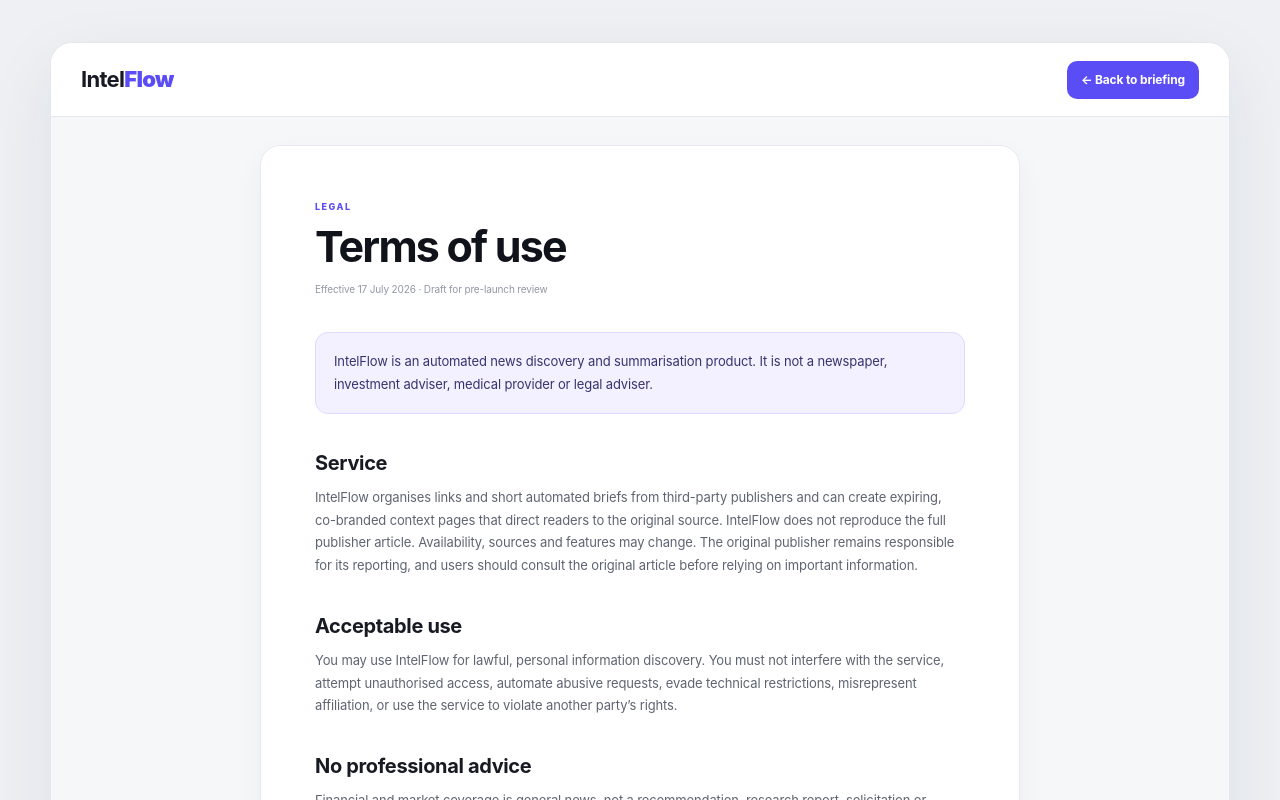
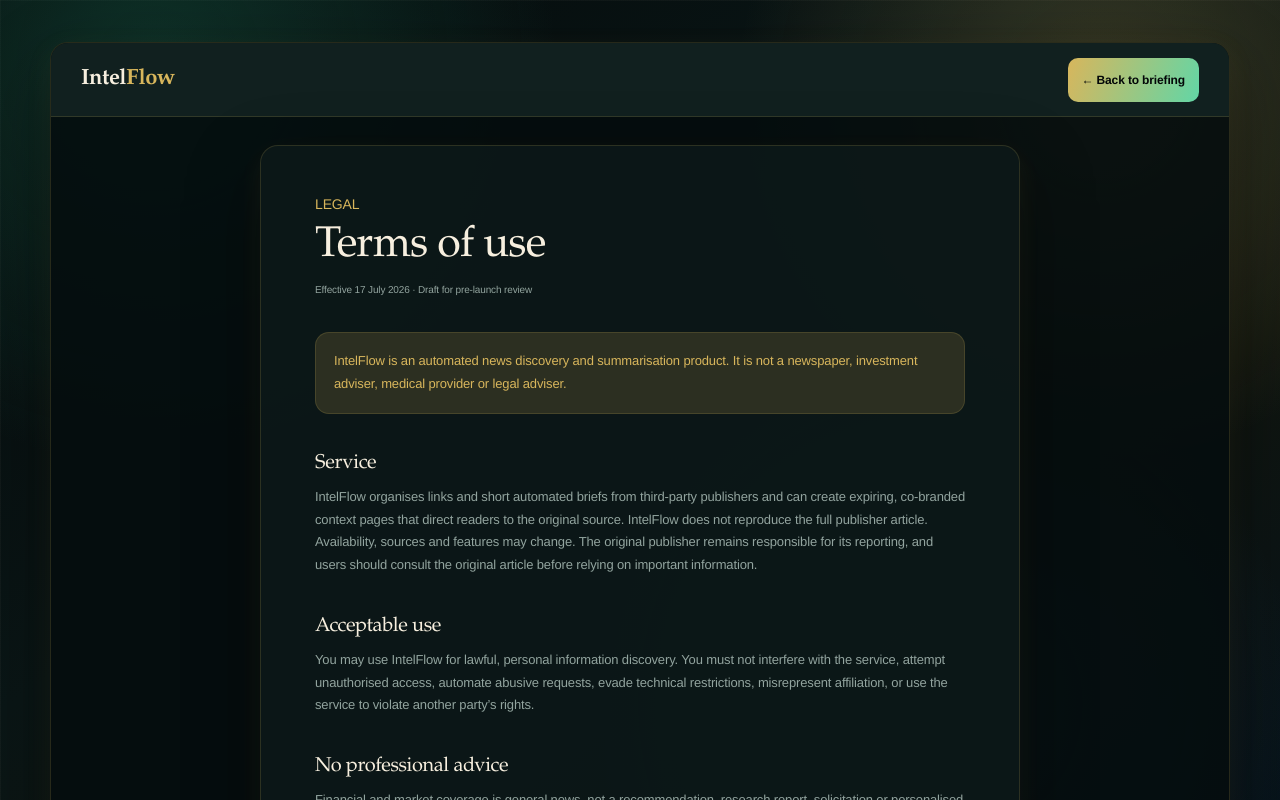
Before and after one commit to dmokariya/intelflow, a Next.js app: page /terms in a window 1280 px wide. Shown: the top 800 px of the page. Built offline with nearby package versions, Linux system fonts and the light colour scheme.

Commit message:
Publish Swarnim-style IntelFlow update

```diff
--- a/app/layout.tsx
+++ b/app/layout.tsx
@@ -32,7 +32,7 @@
   icons: { icon: [{ url: "/favicon.svg", type: "image/svg+xml" }], shortcut: "/favicon.svg", apple: "/favicon.svg" },
 };
 
-export const viewport: Viewport = { width: "device-width", initialScale: 1, themeColor: "#f5f6f8" };
+export const viewport: Viewport = { width: "device-width", initialScale: 1, themeColor: "#071012" };
 
 export default function RootLayout({ children }: Readonly<{ children: React.ReactNode }>) {
   const structuredData = { "@context": "https://schema.org", "@type": "NewsMediaOrganization", name: "IntelFlow", url: "https://intelflow.in", logo: "https://intelflow.in/favicon.svg", parentOrganization: { "@type": "Organization", name: "Swarnim Capital" }, contactPoint: { "@type": "ContactPoint", email: "hello@swarnimcapital.com", contactType: "customer support", areaServed: "IN" } };
--- a/app/legal-layout.tsx
+++ b/app/legal-layout.tsx
@@ -1,5 +1,4 @@
 import type { ReactNode } from "react";
-import "./legal.css";
 
 export function LegalLayout({ kicker, title, children }: { kicker: string; title: string; children: ReactNode }) {
   return (
--- a/app/legal.css
+++ /dev/null
@@ -1,50 +0,0 @@
-.legal-shell {
-  width:min(1180px,calc(100% - 40px));
-  min-height:calc(100svh - 40px);
-  margin:20px auto;
-  overflow:hidden;
-  color:#171923;
-  border:1px solid #e5e7ee;
-  border-radius:22px;
-  background:#f6f7f9;
-  box-shadow:0 24px 70px rgba(29,34,55,.08);
-}
-.legal-header {
-  min-height:74px;
-  padding:0 30px;
-  display:flex;
-  align-items:center;
-  justify-content:space-between;
-  border-bottom:1px solid #e8e9ef;
-  background:#fff;
-}
-.legal-header a { color:#171923; text-decoration:none; font-size:12px; font-weight:750; }
-.legal-header>a:last-child { padding:10px 14px; color:#fff; border-radius:10px; background:#5b4df5; }
-.legal-brand { font-size:22px!important; letter-spacing:-.7px; }.legal-brand strong { color:#5b4df5; }
-.legal-content {
-  width:min(760px,calc(100% - 40px));
-  margin:28px auto;
-  padding:48px 54px 58px;
-  border:1px solid #e8e9ef;
-  border-radius:20px;
-  background:#fff;
-  box-shadow:0 12px 32px rgba(31,36,55,.045);
-}
-.legal-content .kicker { color:#5b4df5; font-size:9px; font-weight:850; letter-spacing:1.5px; }
-.legal-content h1 { margin:10px 0 12px; color:#11131b; font-family:var(--font-space),sans-serif; font-size:43px; font-weight:700; line-height:1.02; letter-spacing:-1.8px; }
-.legal-content .updated { margin:0 0 34px; color:#9297a4; font-size:10px; }
-.legal-content h2 { margin:34px 0 8px; color:#171923; font-family:var(--font-space),sans-serif; font-size:20px; font-weight:700; letter-spacing:-.35px; }
-.legal-content p,.legal-content li { color:#5e6471; font-size:13px; line-height:1.75; }.legal-content ul { padding-left:20px; }.legal-content a { color:#4f43dd; font-weight:700; }
-.legal-callout { padding:17px 18px; color:#37336e!important; border:1px solid #ddd9ff; border-radius:13px; background:#f3f1ff; }
-.legal-footer { min-height:72px; padding:20px 30px; display:flex; flex-wrap:wrap; align-items:center; gap:16px; color:#7f8591; border-top:1px solid #e8e9ef; background:#fff; font-size:10px; }
-.legal-footer a { color:inherit; }.legal-footer span { margin-left:auto; }
-.contact-form { margin:28px 0 38px; padding:24px; color:#171923; border:1px solid #e3e5ec; border-radius:16px; background:#f7f8fa; box-shadow:none; }
-.contact-form-intro { margin-bottom:18px; display:grid; gap:4px; }.contact-form-intro strong { color:#171923; font-size:20px; }.contact-form-intro span { color:#747b88; font-size:10px; line-height:1.5; }.contact-form-row { display:grid; grid-template-columns:1fr 1fr; gap:12px; }
-.contact-form label { margin-bottom:13px; display:grid; gap:6px; color:#565d69; font-size:9px; font-weight:800; }
-.contact-form input,.contact-form textarea { width:100%; padding:12px 13px; color:#171923; border:1px solid #dfe2e9; border-radius:10px; outline:none; background:#fff; font:inherit; font-size:11px; resize:vertical; }
-.contact-form input:focus,.contact-form textarea:focus { border-color:#5b4df5; box-shadow:0 0 0 3px rgba(91,77,245,.1); }
-.contact-form>button { min-height:42px; padding:0 17px; color:#fff; border:0; border-radius:10px; background:#5b4df5; font-size:10px; font-weight:850; cursor:pointer; }
-@media(max-width:700px) {
-  .legal-shell { width:100%; min-height:100svh; margin:0; border:0; border-radius:0; }.legal-header { min-height:66px; padding:0 17px; }.legal-header>a:last-child { padding:9px 11px; font-size:10px; }
-  .legal-content { width:calc(100% - 24px); margin:12px auto; padding:32px 22px 42px; border-radius:16px; }.legal-content h1 { font-size:35px; }.legal-footer { padding:19px 18px; }.legal-footer span { width:100%; margin-left:0; }.contact-form { padding:18px; }.contact-form-row { grid-template-columns:1fr; }
-}
--- a/app/page.tsx
+++ b/app/page.tsx
@@ -1055,30 +1055,35 @@
       {trial && <div className={`trial-meter ${trialStatus.locked ? "locked" : ""}`}><div><span>LOCAL TRIAL</span><strong>{trialProgress}</strong></div><p>Usage is stored only on this browser. News and official regulator access remain free.</p></div>}
       {trialStatus.locked && <section className="trial-upgrade-banner"><div><span>CONTINUE WITH INTELFLOW PRO</span><h2>Your trial is complete.</h2><p>Client-content copying, image generation and exports are paused. The briefing and regulator sources remain available.</p></div><div><strong>₹399<small>/month</small></strong><a href="mailto:hello@swarnimcapital.com?subject=IntelFlow%20Pro%20early%20access" onClick={() => trackEvent("pro_upgrade_clicked", { placement: "trial_gate" })}>Request Pro access →</a><small>Early-access request only. No payment is collected here.</small></div></section>}
       {tab === "desk" && <div className="unified-desk dashboard-home">
-        <section className="dashboard-pulse" aria-label="Live intelligence pulse">
-          <div className="dashboard-pulse-copy"><span><i /> LIVE DISTRIBUTOR DESK</span><h2>Know what matters.<br />Send one clear update.</h2><p>Your finance, market and regulatory workflow—condensed into a single morning sequence.</p></div>
-          <div className="dashboard-pulse-stats"><article><strong>{stories.length}</strong><span>signals</span></article><article><strong>{regulatorUpdates.length}</strong><span>official updates</span></article><article><strong>{impactQueue.length}</strong><span>company links</span></article></div>
+        <section className="mfd-overview" aria-label="Today at a glance">
+          <div className="mfd-overview-copy"><span><i /> LIVE DISTRIBUTOR DESK</span><h2>Your workday, already prioritised.</h2><p>Start with the five developments most useful for client conversations. Act only where there is a clear reason.</p></div>
+          <div className="mfd-overview-metrics">
+            <article><i className="metric-news">01</i><div><strong>{morningFive.length || Math.min(stories.length, 5)}</strong><span>priority signals</span><small>Selected for this morning</small></div></article>
+            <article><i className="metric-regulator">02</i><div><strong>{regulatorUpdates.length}</strong><span>regulator updates</span><small>{regulatorHealth.filter((source) => source.status === "live").length}/5 official sources live</small></div></article>
+            <article><i className="metric-action">03</i><div><strong>{dailyDeskActions.length - completedDeskActions.filter((id) => dailyDeskActions.some((action) => action.id === id)).length}</strong><span>actions remaining</span><small>{completedDeskActions.filter((id) => dailyDeskActions.some((action) => action.id === id)).length} completed today</small></div></article>
+          </div>
         </section>
 
-        <div className="dashboard-flow">
-          <section className="intelligence-stream">
-            <header><div><span className="pro-kicker">YOUR MORNING 5</span><h2>Today’s work queue</h2><p>Read the context, then create only what is useful for clients.</p></div><a href="/?view=feed">All intelligence <span>↗</span></a></header>
+        <div className="mfd-workspace">
+          <section className="mfd-implications">
+            <header><div><span className="pro-kicker">YOUR MORNING 5</span><h2>Today’s practical implications</h2><p>What happened, why it matters and the safest useful client response.</p></div><a href="/?view=feed">View all news →</a></header>
+            <div className="implication-head" aria-hidden="true"><span>Priority</span><span>Development and context</span><span>Client response</span></div>
             <div>{(morningFive.length ? morningFive : stories.slice(0, 5)).map((story, index) => {
               const impact = getCompanyImpacts(story, manualCompanyLinks[String(story.id)])[0];
-              return <article key={story.id} className={index === 0 ? "lead-signal" : ""}>
-                <div className="signal-index"><span>{String(index + 1).padStart(2, "0")}</span><i /></div>
-                <div className="signal-content"><small>{story.tags.slice(0, 2).join(" / ")} · {story.source} · {story.age}</small><h3>{story.title}</h3><p>{shortStoryContext(story)}</p><footer>{impact && <span className="impact-chip">{impact.ticker} · {impact.direction}</span>}<a href={story.sourceUrl} target="_blank" rel="noreferrer">Original source ↗</a></footer></div>
-                <button type="button" className="create-update" onClick={() => openQuickDrawer(story, "note")}><span>＋</span><b>Create update</b></button>
+              return <article key={story.id} className={index === 0 ? "priority-lead" : ""}>
+                <div className="implication-rank"><strong>{String(index + 1).padStart(2, "0")}</strong><span>{story.tags[0] || "News"}</span></div>
+                <div className="implication-story"><small>{story.source} · {story.age}</small><h3>{story.title}</h3><p>{shortStoryContext(story)}</p><footer>{impact && <a href={`/?view=pro&tab=desk&impact=${story.id}#company-impact`} className="impact-chip">{impact.ticker} · {impact.direction}</a>}<a href={story.sourceUrl} target="_blank" rel="noreferrer">Source ↗</a></footer></div>
+                <div className="implication-action"><p><strong>Do:</strong> Keep clients aligned with their agreed goals and review only if this affects their circumstances.</p><p><strong>Avoid:</strong> Acting on one headline alone.</p><button type="button" onClick={() => openQuickDrawer(story, "note")}>Create client update</button></div>
               </article>;
             })}</div>
           </section>
 
-          <aside className="action-rail">
-            <section className="action-launcher"><span className="pro-kicker">START HERE</span><h2>Create from the lead story</h2><p>Choose an output once. The selected story carries into the editor.</p><div><button type="button" onClick={() => openQuickDrawer(morningFive[0] || stories[0] || demoStories[0], "note")}><i>✎</i><span><strong>Client note</strong><small>Short, sourced and editable</small></span><b>→</b></button><button type="button" onClick={() => openQuickDrawer(morningFive[0] || stories[0] || demoStories[0], "image")}><i>▣</i><span><strong>Social card</strong><small>Branded image for sharing</small></span><b>→</b></button></div></section>
+          <aside className="mfd-action-column">
+            <section className="mfd-primary-action"><span className="pro-kicker">NEXT BEST ACTION</span><i>✎</i><h2>Prepare one useful client update.</h2><p>The lead story is selected. Write a short note first; switch to an image inside the same workspace if needed.</p><button type="button" onClick={() => openQuickDrawer(morningFive[0] || stories[0] || demoStories[0], "note")}>Create client update <span>→</span></button></section>
 
             <DailyClientDigest stories={morningFive.length ? morningFive : stories.slice(0, 5)} updates={regulatorUpdates} profile={profile} locked={trialStatus.locked} onOutput={recordTrialAction} />
 
-            <section className="watch-panel"><header><span className="pro-kicker">WATCH</span><strong>Two desks that need attention</strong></header><a href="/?view=pro&tab=regulators"><span><i className="regulator-orb">✓</i><b>Compliance inbox</b><small>{regulatorUpdates.length} official updates · {regulatorHealth.filter((source) => source.status === "live").length}/5 sources live</small></span><strong>↗</strong></a><a href="#company-impact"><span><i className="impact-orb">↗</i><b>Company Impact</b><small>{impactQueue.length} research connections · {companyWatchlist.length} watched</small></span><strong>↓</strong></a></section>
+            <section className="mfd-watch"><header><span className="pro-kicker">WATCHLIST</span><strong>Needs a quick check</strong></header><a href="/?view=pro&tab=regulators"><i>✓</i><span><b>Compliance inbox</b><small>{regulatorUpdates.length} official updates</small></span><strong>→</strong></a><a href="#company-impact"><i>↗</i><span><b>Company Impact</b><small>{impactQueue.length} relevant connections</small></span><strong>↓</strong></a></section>
 
             <details className="dashboard-checklist"><summary><div><span className="pro-kicker">TODAY’S CHECKLIST</span><strong>{completedDeskActions.filter((id) => dailyDeskActions.some((action) => action.id === id)).length}/{dailyDeskActions.length} complete</strong></div><i>Open ＋</i></summary><div>{dailyDeskActions.map((action) => <button type="button" key={action.id} className={`${completedDeskActions.includes(action.id) ? "done" : ""} ${action.newsTriggered ? "news-triggered" : ""}`} onClick={() => toggleDeskAction(action.id)}><i>{completedDeskActions.includes(action.id) ? "✓" : ""}</i><span><strong>{action.title}</strong><small>{action.reason}</small></span></button>)}</div></details>
           </aside>
```
Also changed, not shown: app/globals.css, public/favicon.svg, public/site.webmanifest.
